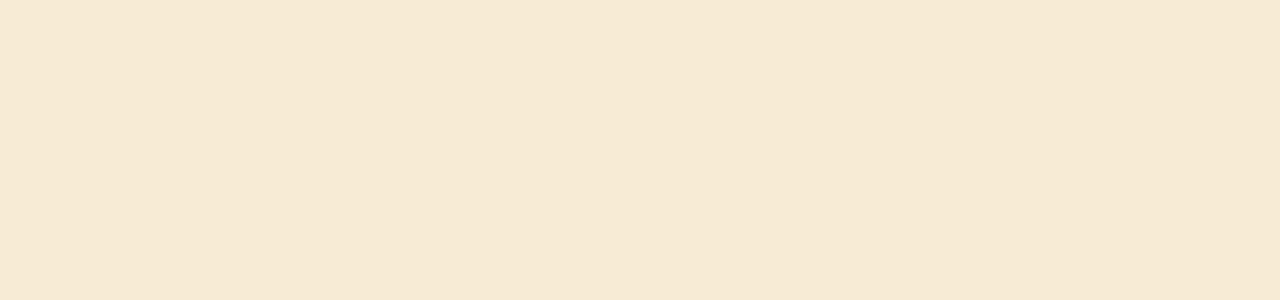
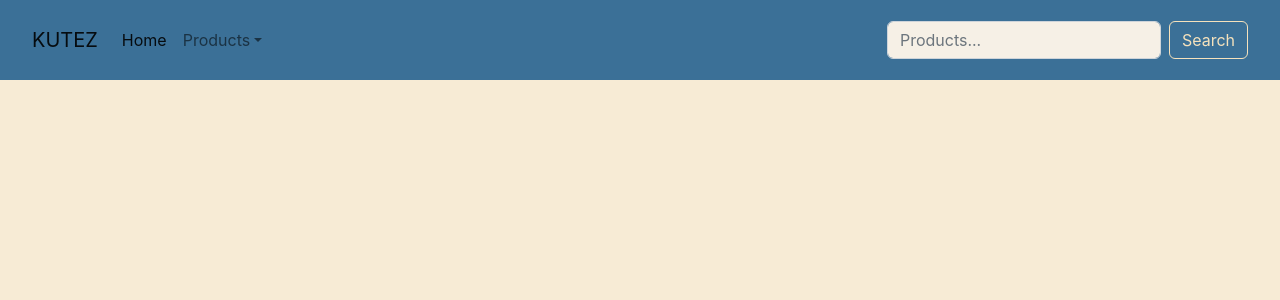
Before and after one commit to clkaley/kutez-frontend-test, a React (Create React App) app: page / in a window 1280 px wide. Shown: the top 300 px of the page. Built offline with nearby package versions, Linux system fonts and the light colour scheme.

Commit message:
Added Navbar component to App.js

```diff
--- a/src/App.js
+++ b/src/App.js
@@ -1,8 +1,9 @@
-
+import Navbar from "./component/Navbar";
 
 function App() {
   return (
     <>
+      <Navbar/>
     </>
   );
 }
```
